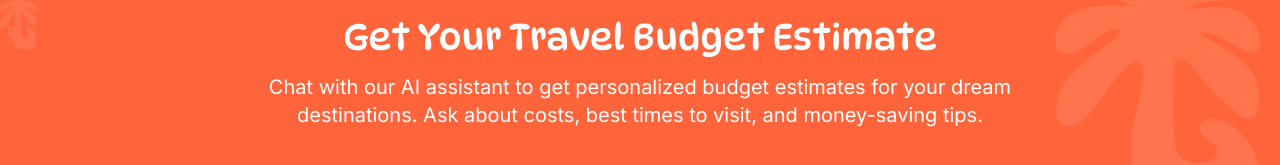
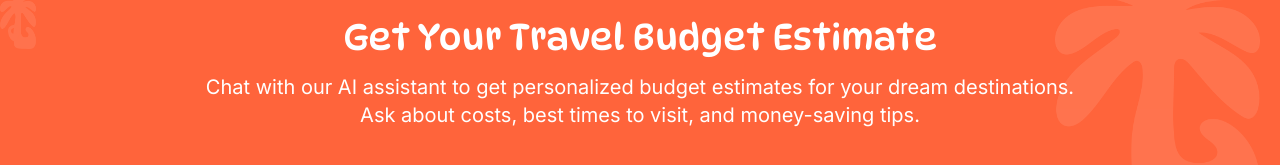
Before and after one commit to LyfeByTravoofy/lyfebytravoofy, a Next.js app: page / in a window 1280 px wide. Shown: the part 654-819 px from the top of the page. Built offline with nearby package versions, Linux system fonts and the light colour scheme; a web font is replaced by a local one.

Commit message:
updated subtext for ai assistant screen commit

```diff
--- a/components/AIAssistant.js
+++ b/components/AIAssistant.js
@@ -96,10 +96,10 @@ export default function AIAssistant() {
           <h2 className="text-3xl md:text-4xl font-dynapuff text-white mb-4">
             Get Your Travel Budget Estimate
           </h2>
-          <p className="text-xl text-white">
-            Chat with our AI assistant to get personalized budget estimates for your dream <br />
-            destinations. Ask about costs, best times to visit, and money-saving tips.
-          </p>
+            <p className="text-lg md:text-xl text-white max-w-4xl mx-auto">
+              Chat with our AI assistant to get personalized budget estimates for your dream destinations.
+              Ask about costs, best times to visit, and money-saving tips.
+            </p>
         </div>
 
         {/* Chat Interface Container - 90% width */}
```
